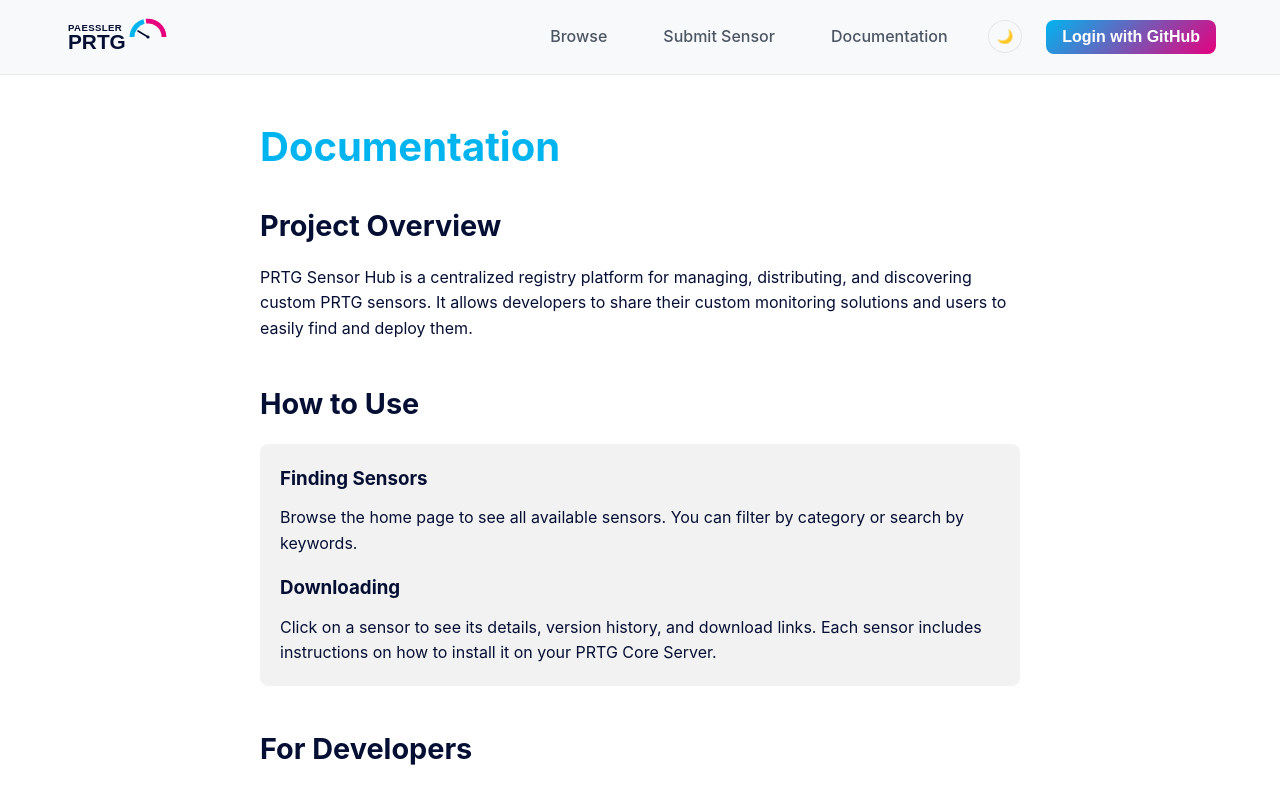
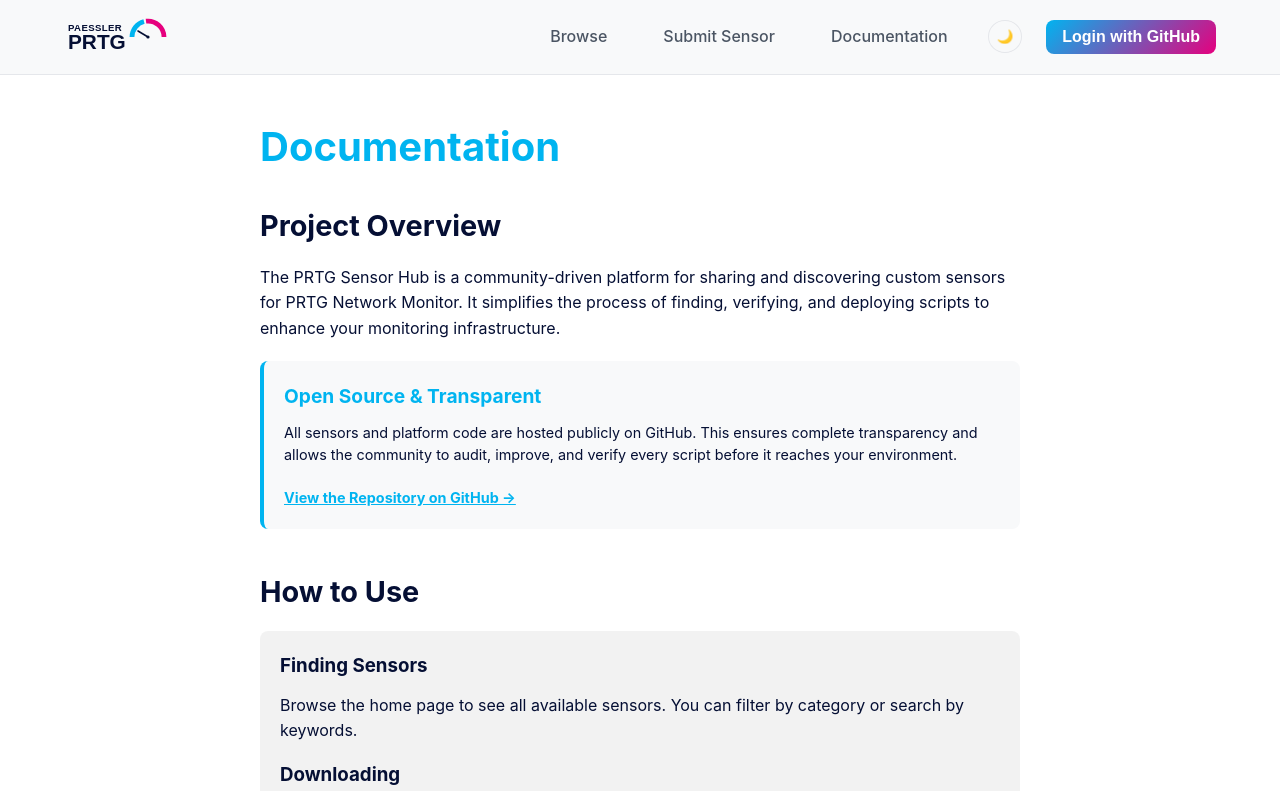
Before and after one commit to jkowall/PRTG-Sensor-Hub, a Next.js app in the folder apps/web/: page /docs in a window 1280 px wide. Shown: the top 791 px of the page. Built offline with nearby package versions, Linux system fonts and the light colour scheme; no server answers.

Commit message:
docs: Explain GitHub sync and code review workflow (v2.7.3)

```diff
--- a/apps/web/app/docs/page.tsx
+++ b/apps/web/app/docs/page.tsx
@@ -13,9 +13,19 @@
             <section style={{ marginBottom: '40px' }}>
                 <h2 style={{ fontSize: '1.8rem', marginBottom: '16px' }}>Project Overview</h2>
                 <p style={{ lineHeight: '1.6', marginBottom: '16px' }}>
-                    PRTG Sensor Hub is a centralized registry platform for managing, distributing, and discovering custom PRTG sensors.
-                    It allows developers to share their custom monitoring solutions and users to easily find and deploy them.
+                    The PRTG Sensor Hub is a community-driven platform for sharing and discovering custom sensors for PRTG Network Monitor.
+                    It simplifies the process of finding, verifying, and deploying scripts to enhance your monitoring infrastructure.
                 </p>
+                <div style={{ padding: '20px', backgroundColor: 'var(--bg-secondary)', borderRadius: '8px', borderLeft: '4px solid var(--accent-primary)', marginTop: '20px' }}>
+                    <h3 style={{ fontSize: '1.2rem', marginBottom: '10px', color: 'var(--accent-primary)' }}>Open Source & Transparent</h3>
+                    <p style={{ fontSize: '0.9rem', lineHeight: '1.5' }}>
+                        All sensors and platform code are hosted publicly on GitHub. This ensures complete transparency and allows the community to audit, improve, and verify every script before it reaches your environment.
+                        <br /><br />
+                        <a href="https://github.com/jkowall/PRTG-Sensor-Hub" target="_blank" rel="noopener noreferrer" style={{ color: 'var(--accent-primary)', textDecoration: 'underline', fontWeight: 'bold' }}>
+                            View the Repository on GitHub &rarr;
+                        </a>
+                    </p>
+                </div>
             </section>
 
             <section style={{ marginBottom: '40px' }}>
--- a/apps/web/package.json
+++ b/apps/web/package.json
@@ -1,6 +1,6 @@
 {
     "name": "prtg-sensor-hub-web",
-    "version": "2.7.2",
+    "version": "2.7.3",
     "private": true,
     "scripts": {
         "build": "next build",
```
Also changed, not shown: apps/web/app/docs/admin/page.tsx (+18 -0 lines), 1 other file (tests, documents, lock files or other folders).
